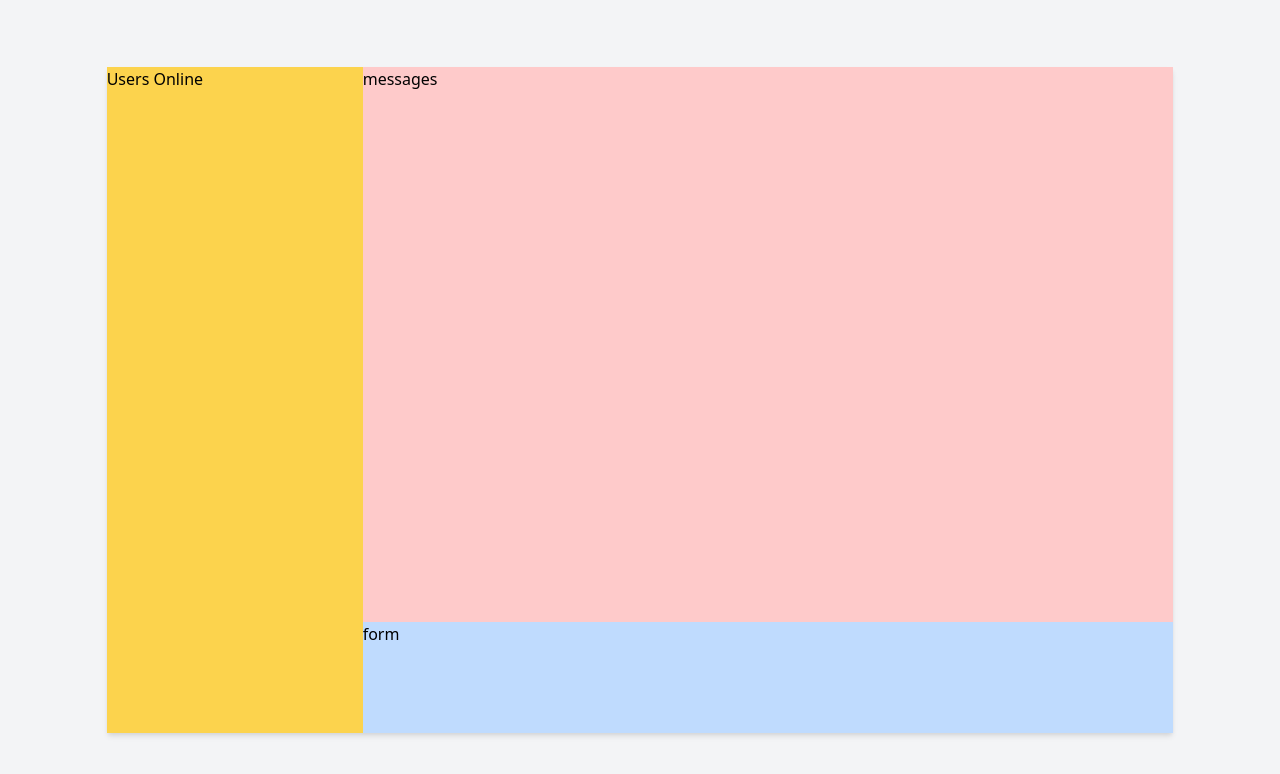
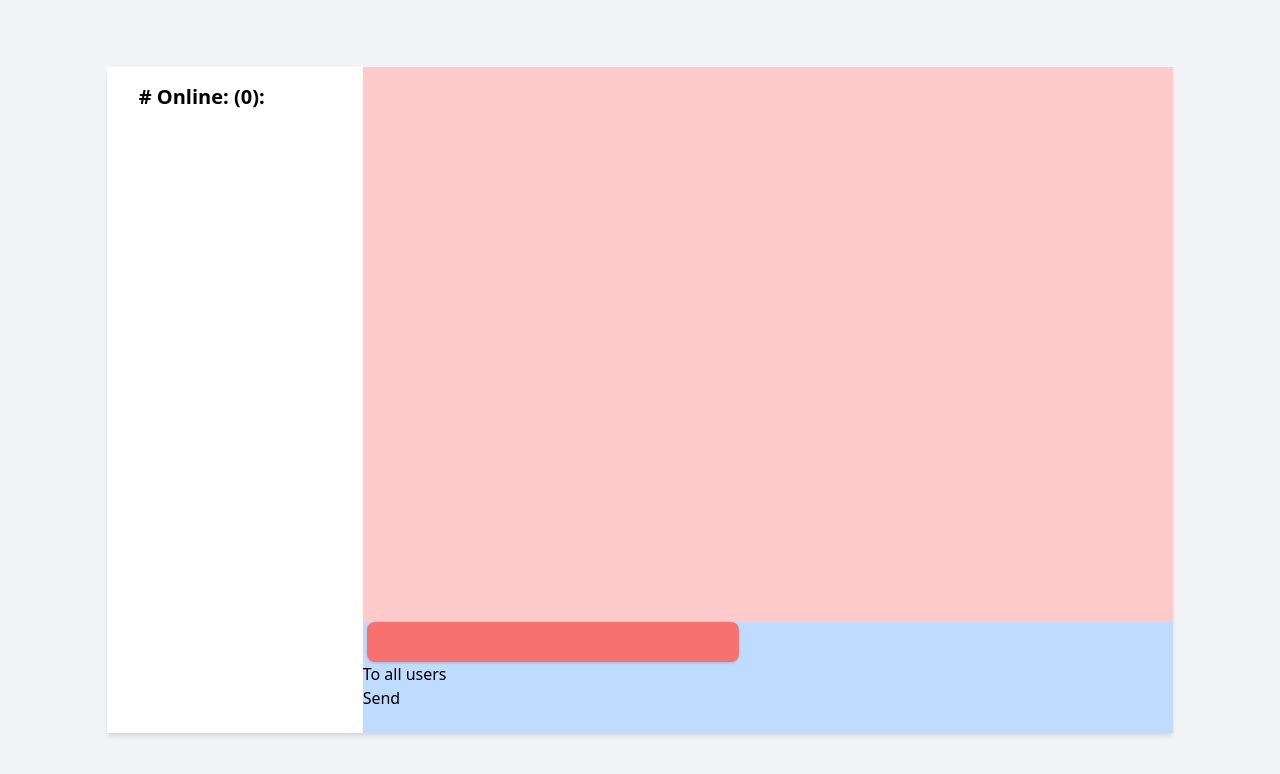
Before and after one commit to lucasmrl/chat-app, a React (Create React App) app in the folder client/: page /chat/1 in a window 1280 px wide. Shown: the top 774 px of the page. Built offline with nearby package versions, Linux system fonts and the light colour scheme.

Commit message:
UI: List of online users

```diff
--- a/client/src/components/Chat.js
+++ b/client/src/components/Chat.js
@@ -1,6 +1,7 @@
 import React, { useState, useEffect } from "react";
 import { useParams } from "react-router-dom";
 import { default as socket } from "./ws";
+import UserOnline from "./UserOnline";
 
 function Chat() {
   let { user_nickName } = useParams();
@@ -66,12 +67,61 @@ function Chat() {
   };
 
   return (
-    <div className="flex w-screen h-screen bg-gray-100">
+    <div className="flex w-screen h-screen bg-gray-100 divide-solid">
       <div className="flex bg-white w-5/6 h-5/6 mx-auto my-auto shadow-md">
-        <div className="bg-yellow-300 w-64">Users Online</div>
+        {/* Users online */}
+        <div className="pl-8 w-64 overflow-auto">
+          <p className="font-black my-4 text-xl">
+            {" "}
+            # Online: ({usersOnline !== null ? usersOnline.length : "0"}):
+          </p>
+          {/* {usersOnline !== null
+              ? usersOnline.map((el) => (
+                  <li>
+                    <button onClick={() => saveUserToPrivateMsg(el)}>
+                      {el}
+                    </button>
+                  </li>
+                ))
+              : ""} */}{" "}
+          <ul className="w-full divide-y divide-gray-300">
+            {usersOnline !== null
+              ? usersOnline.map((el) => (
+                  <button
+                    onClick={() => saveUserToPrivateMsg(el)}
+                    class="block focus:outline-none"
+                  >
+                    <UserOnline nickname={el} />
+                  </button>
+                ))
+              : ""}
+          </ul>
+        </div>
         <div className="flex flex-col flex-grow">
-          <div className="bg-red-200 h-5/6"> messages</div>
-          <div className="bg-blue-200 h-1/6"> form</div>
+          {/* Messages */}
+          <div className="bg-red-200 h-5/6 overflow-auto">
+            {chat.map((el, index) => (
+              <div key={index}>
+                {el.nickname != null ? (
+                  <p>
+                    {el.nickname} : {el.msg}
+                  </p>
+                ) : (
+                  <p>{el}</p>
+                )}
+              </div>
+            ))}
+          </div>
+          {/* Input */}
+          <div className="bg-blue-200 h-1/6">
+            <input
+              className="block md:inline bg-red-400 mx-1 px-3 py-1 lg:text-2xl rounded-lg text-xl text-gray-800 focus:outline-none focus:shadow-outline shadow"
+              onChange={(e) => setMsg(e.target.value)}
+              value={msg}
+            />
+            {toUser === "" ? <p>To all users</p> : <p>To user: {toUser}</p>}
+            <button onClick={submitMsg}>Send</button>
+          </div>
         </div>
       </div>
       {/* <h1>Chat-app!</h1>
--- /dev/null
+++ b/client/src/components/UserOnline.js
@@ -0,0 +1,20 @@
+import React from "react";
+
+function UserOnline({ nickname }) {
+  return (
+    <li className="w-52 flex justify-start pl-1 py-2 hover:bg-green-100 cursor-pointer">
+      <div className="flex items-center">
+        <div class="block pr-2 justify-start">
+          <img
+            alt="profil"
+            src="https://www.tailwind-kit.com/images/person/1.jpg"
+            class="rounded-full h-10 w-10 "
+          />
+        </div>
+        <p className="">{nickname}</p>
+      </div>
+    </li>
+  );
+}
+
+export default UserOnline;
```
Also changed, not shown: 1 other file (tests, documents, lock files or other folders).
